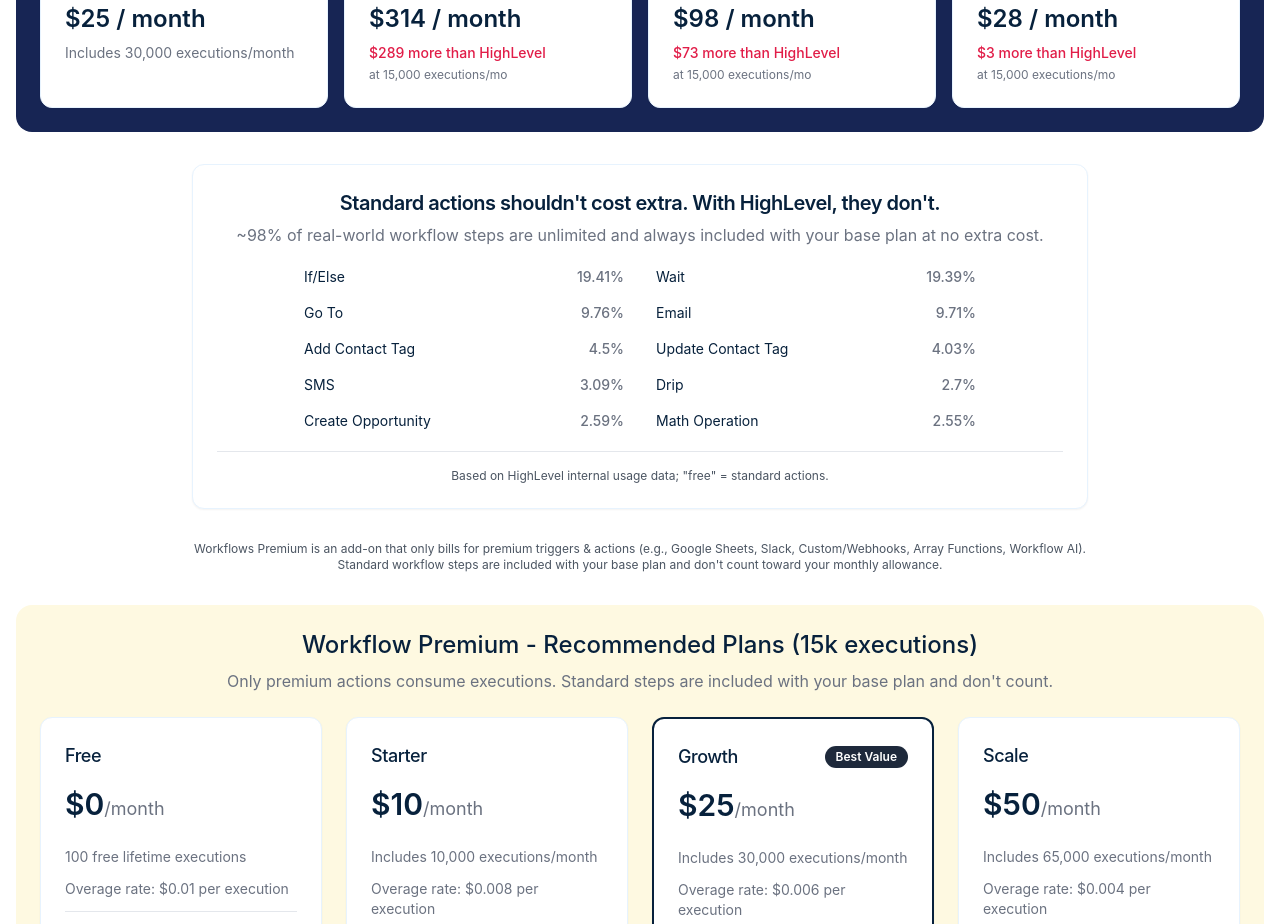
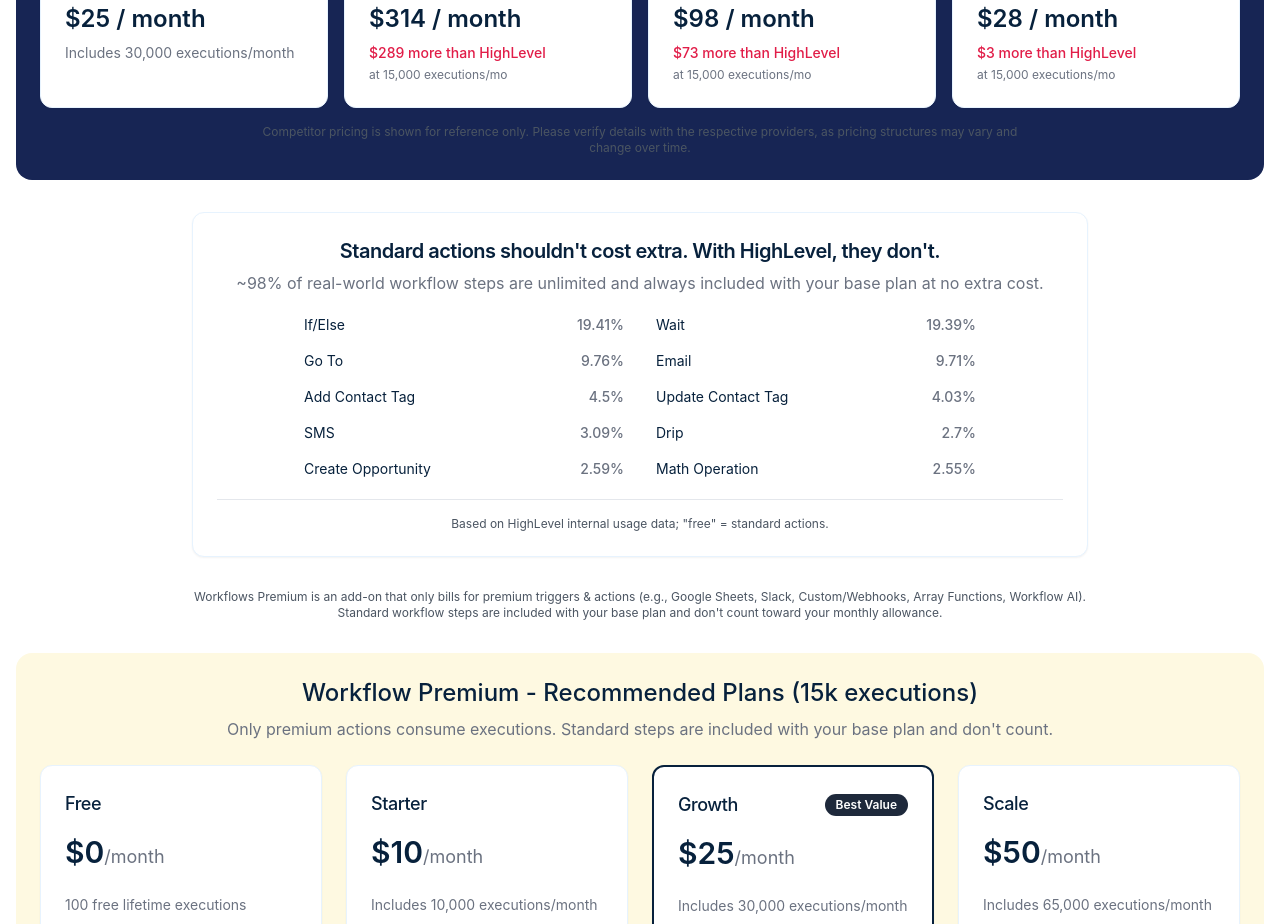
Before and after one commit to ashwinraghunandan/workflow-premium-savings-comparison-31, a React (Vite) app: page /cost-comparison in a window 1280 px wide. Shown: the part 1180-2104 px from the top of the page. Built offline with nearby package versions, Linux system fonts and the light colour scheme.

Commit message:
Add competitor pricing disclaimer
Add disclaimer text below competitor pricing cards to inform users that pricing is for reference only and may change.

```diff
--- a/src/components/SavingsCalculator.tsx
+++ b/src/components/SavingsCalculator.tsx
@@ -293,6 +293,13 @@ const SavingsCalculator: React.FC = () => {
               </CardContent>
             </Card>
           </div>
+
+          {/* Competitor Pricing Disclaimer */}
+          <div className="text-center mt-4">
+            <p className="text-xs text-muted-foreground max-w-3xl mx-auto">
+              Competitor pricing is shown for reference only. Please verify details with the respective providers, as pricing structures may vary and change over time.
+            </p>
+          </div>
         </div>
 
         {/* Free Steps Proof Block */}
```
